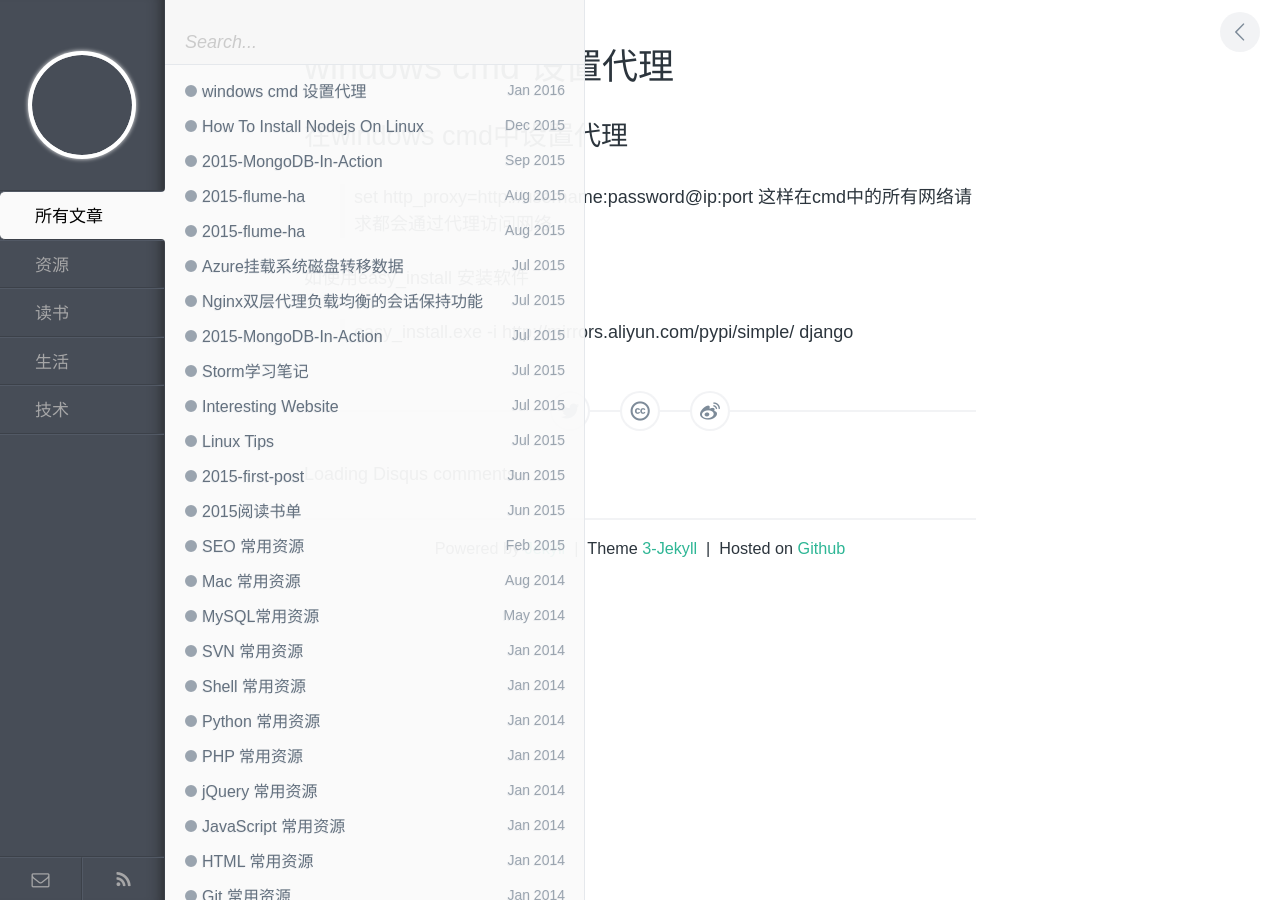
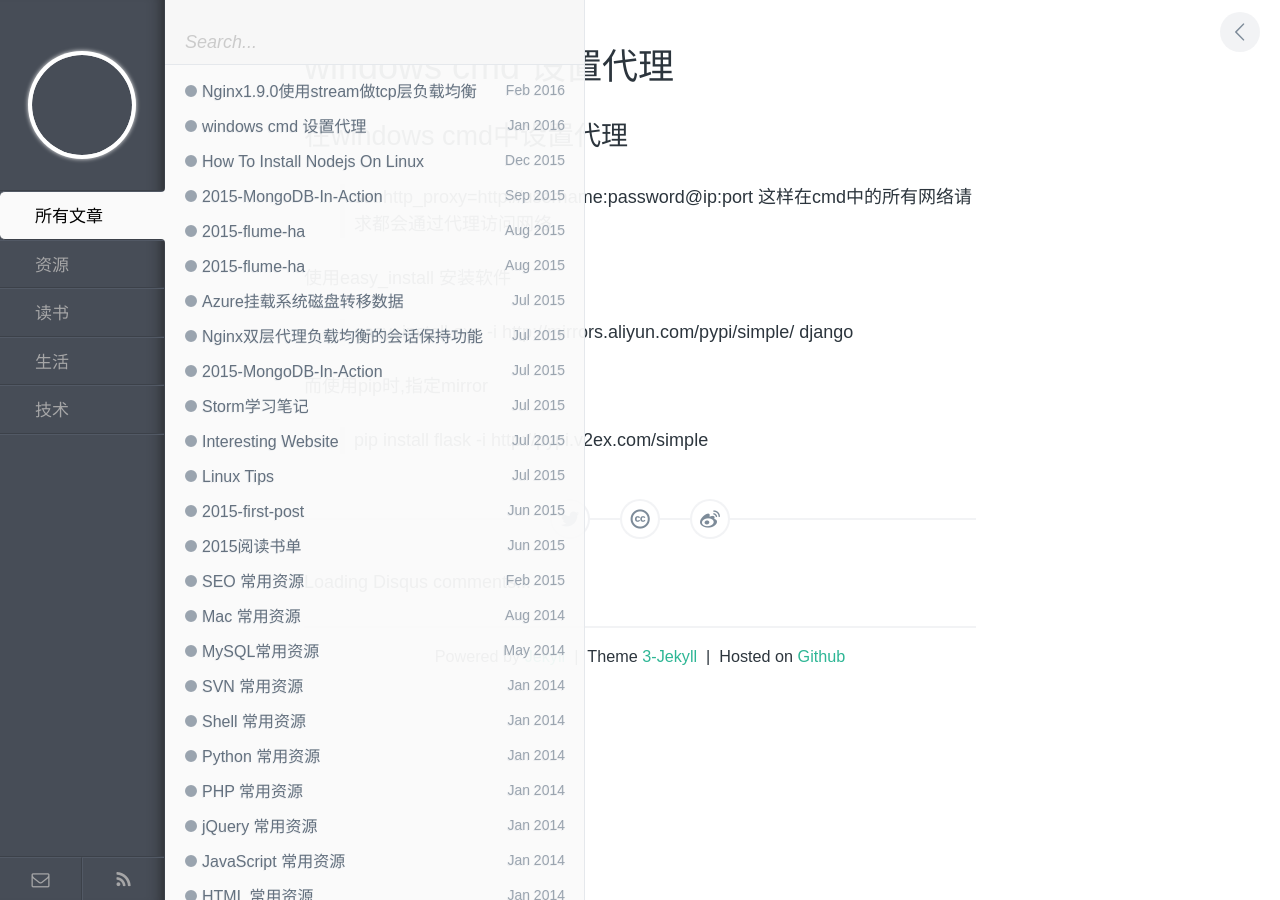
Before and after one commit to lostmarble/lostmarble.github.io, a Jekyll site: the page built from _posts/tool/2016-01-07-set-proxy-in-windows-cmd.md, in a window 1280 px wide. Built offline with Jekyll 4.4.1, drawn with Linux system fonts in a browser that asks for light colours; comment, search, counter and statistics services are not loaded; some of the changed lines change nothing that is shown.

Commit message:
disqus,nginx

````diff
--- a/_config.yml
+++ b/_config.yml
@@ -28,6 +28,6 @@
 #  id: UA-54767140-1
 #  url: yansu.org
 #
-## disqus 设置
-#disqus:
-#  shortname: lostmarble
+# disqus 设置
+disqus:
+  shortname: lostmarble-tech
--- a/_posts/tool/2016-01-07-set-proxy-in-windows-cmd.md
+++ b/_posts/tool/2016-01-07-set-proxy-in-windows-cmd.md
@@ -8,5 +8,8 @@
 >set http_proxy=http://username:password@ip:port
 这样在cmd中的所有网络请求都会通过代理访问网络
 
-如使用easy_install 安装软件
+使用easy_install 安装软件
 >easy_install.exe -i http://mirrors.aliyun.com/pypi/simple/ django
+
+而使用pip时,指定mirror
+>pip install flask -i http://pypi.v2ex.com/simple
--- /dev/null
+++ b/_posts/tool/2016-02-22-ngix1.9.0-tcp-loadbalance.md
@@ -0,0 +1,101 @@
+---
+layout: post
+title: Nginx1.9.0使用stream做tcp层负载均衡
+category: 技术
+keywords: nginx,stream,loadbalance
+tags: nginx,tcp
+description: Nginx1.9.0使用stream做tcp层负载均衡
+---
+
+Nginx 1.9.0 添加新的模块stream，可用于TCP传输层的负载均衡，本文使用nginx1.9.3配置mysql负载均衡，实现mysql ha
+
+
+#Nginx1.9.3安装
+
+```
+wget http://nginx.org/download/nginx-1.9.3.tar.gz
+tar -xvf nginx-1.9.3.tar.gz
+cd nginx-1.9
+```
+
+3.1 安装pcre库
+将pcre库安装到/usr/local/pcre下
+```
+cd /usr/local/nginx/src
+tar -xzvf ./pcre-8.36.tar.gz
+cd  pcre-8.36
+./configure --prefix=/usr/local/pcre
+make && make install
+```
+或者使用一条命令
+```
+tar -xzvf ./pcre-8.36.tar.gz && cd  pcre-8.36 && ./configure --prefix=/usr/local/pcre && make && make install
+```
+
+3.2 安装zlib库
+将zlib库安装到/usr/local/zlib下
+```
+cd /usr/local/nginx/src
+tar -xzvf ./zlib-1.2.8.tar.gz
+cd zlib-1.2.8
+./configure --prefix=/usr/local/zlib
+make && make install
+tar -xzvf ./zlib-1.2.8.tar.gz && cd zlib-1.2.8 && ./configure --prefix=/usr/local/zlib && make && make install
+```
+
+3.3 安装ssl
+将ssl库安装到/usr/local/openssl下
+```
+cd /usr/local/nginx/src
+tar-xzvf ./openssl-1.0.1e.tar.gz
+cd openssl-1.0.1e
+./config --prefix=/usr/local/openssl
+make && make install
+
+tar-xzvf ./openssl-1.0.1e.tar.gz && cd openssl-1.0.1e &&./config --prefix=/usr/local/openssl && make && make install
+```
+
+#修改nginx安装目录
+vim configure
+```
+/usr/local/nginx => /usr/local/nginx1.9
+
+./configure
+  --sbin-path=/usr/local/nginx1.9/nginx
+  --conf-path=/usr/local/nginx1.9/nginx.conf
+  --pid-path=/usr/local/nginx1.9/nginx.pid
+  --with-http_ssl_module
+  --with-pcre=../pcre-8.36
+  --with-zlib=../zlib-1.2.8
+  --with-openssl=../openssl-1.0.1e
+  --with-stream #tcp proxy
+
+make
+make install
+```
+ #修改配置文件如下内容
+```
+worker_processes auto;
+
+error_log /var/log/nginx/error.log debug;
+
+events {
+    worker_connections  1024;
+    }
+
+stream {
+    upstream backend {
+        hash $remote_addr consistent;
+        server 10.7.61.44:3306 weight=5 max_fails=2 fail_timeout=300s;
+        server 10.7.61.148:3306 weight=5 max_fails=2 fail_timeout=300s;
+    }
+
+    server {
+        listen 80;
+        proxy_connect_timeout 100s;
+        proxy_timeout 300s;
+        proxy_pass backend;
+    }
+}
+
+```
````
